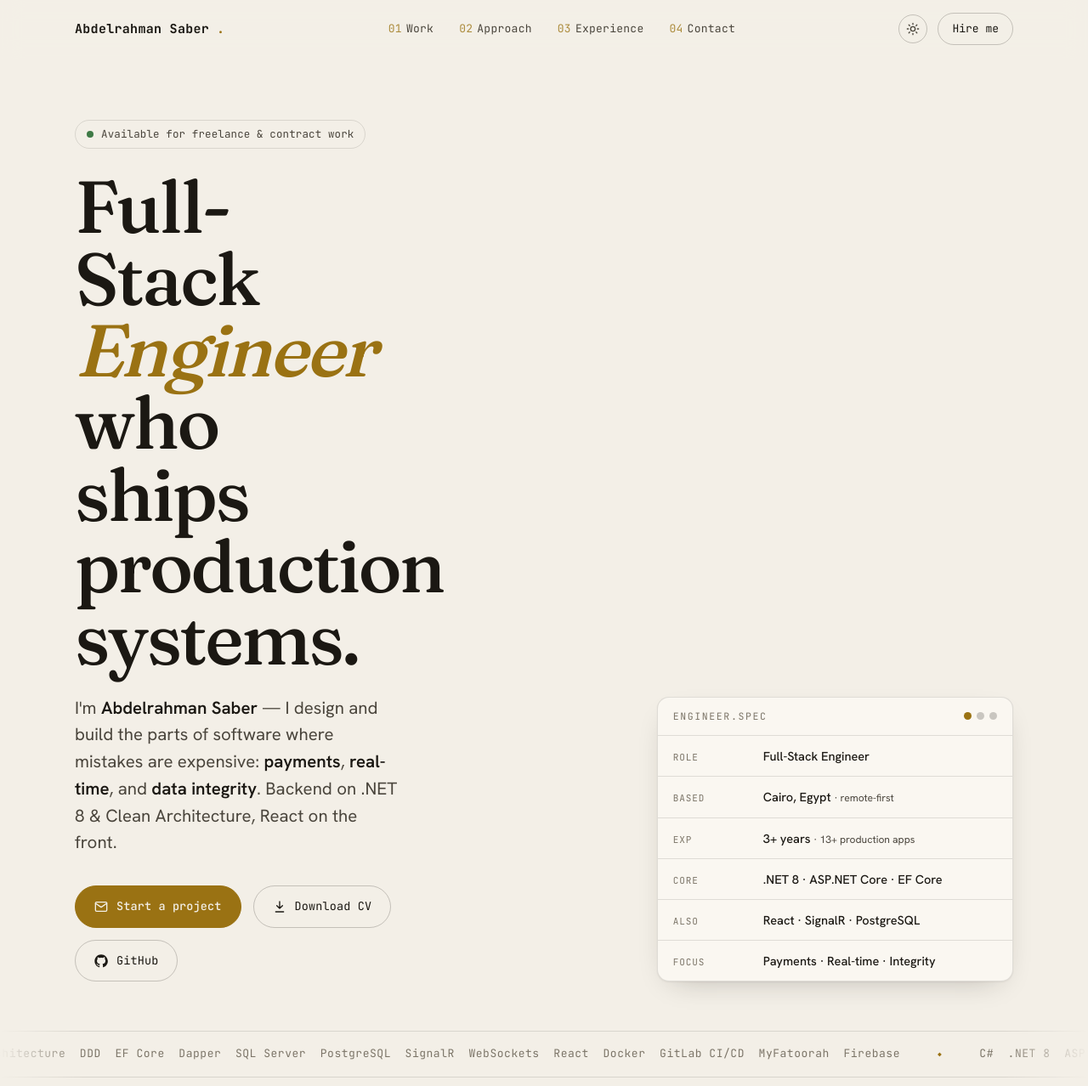
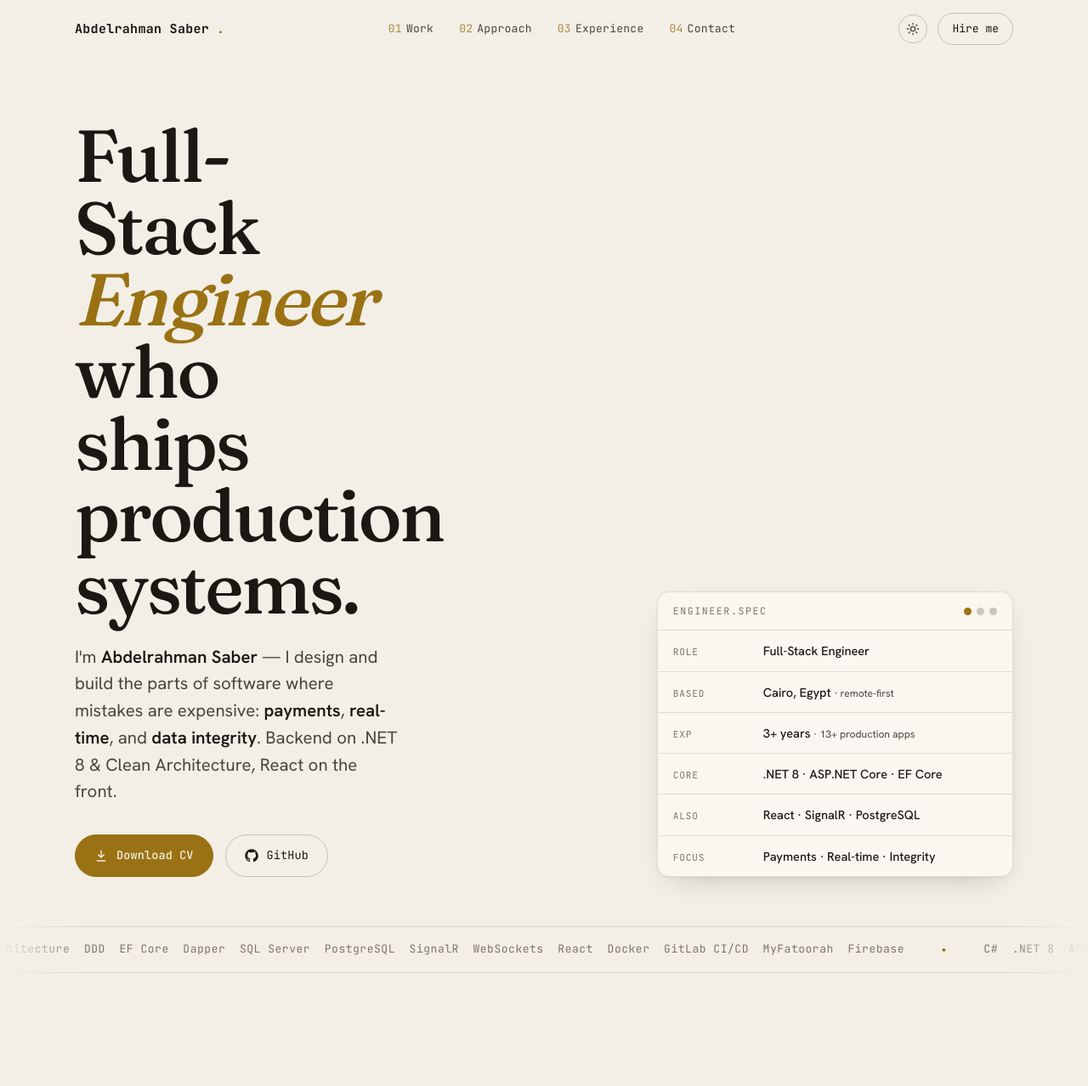
Before and after one commit to AbdelrahmanSaber74/portfolio, a plain HTML site: page index.html in a window 1280 px wide. Shown: the top 1278 px of the page at 85% size. Drawn offline with Linux system fonts and the light colour scheme.

Commit message:
Remove freelance status and Start a project button

```diff
--- a/index.html
+++ b/index.html
@@ -661,15 +661,10 @@ footer {
 <section class="hero">
   <div class="wrap hero-grid">
     <div class="hero-lead">
-      <div class="status"><span class="pulse"></span> Available for freelance &amp; contract work</div>
       <h1 class="hero-title">Full-Stack<br><span class="em">Engineer</span> who ships production systems.</h1>
       <p class="hero-sub">I'm <strong>Abdelrahman Saber</strong> — I design and build the parts of software where mistakes are expensive: <strong>payments</strong>, <strong>real-time</strong>, and <strong>data integrity</strong>. Backend on .NET 8 &amp; Clean Architecture, React on the front.</p>
       <div class="hero-actions">
-        <a href="#contact" class="btn btn-primary">
-          <svg viewBox="0 0 24 24" fill="none" stroke="currentColor" stroke-width="2" stroke-linecap="round" stroke-linejoin="round"><path d="M4 4h16v16H4z" opacity="0"/><path d="M22 6l-10 7L2 6"/><rect x="2" y="4" width="20" height="16" rx="2"/></svg>
-          Start a project
-        </a>
-        <a href="cv/Abdelrahman-Saber-CV.pdf" class="btn btn-ghost" download>
+        <a href="cv/Abdelrahman-Saber-CV.pdf" class="btn btn-primary" download>
           <svg viewBox="0 0 24 24" fill="none" stroke="currentColor" stroke-width="2" stroke-linecap="round" stroke-linejoin="round"><path d="M12 3v12M7 10l5 5 5-5M5 21h14"/></svg>
           Download CV
         </a>
```
